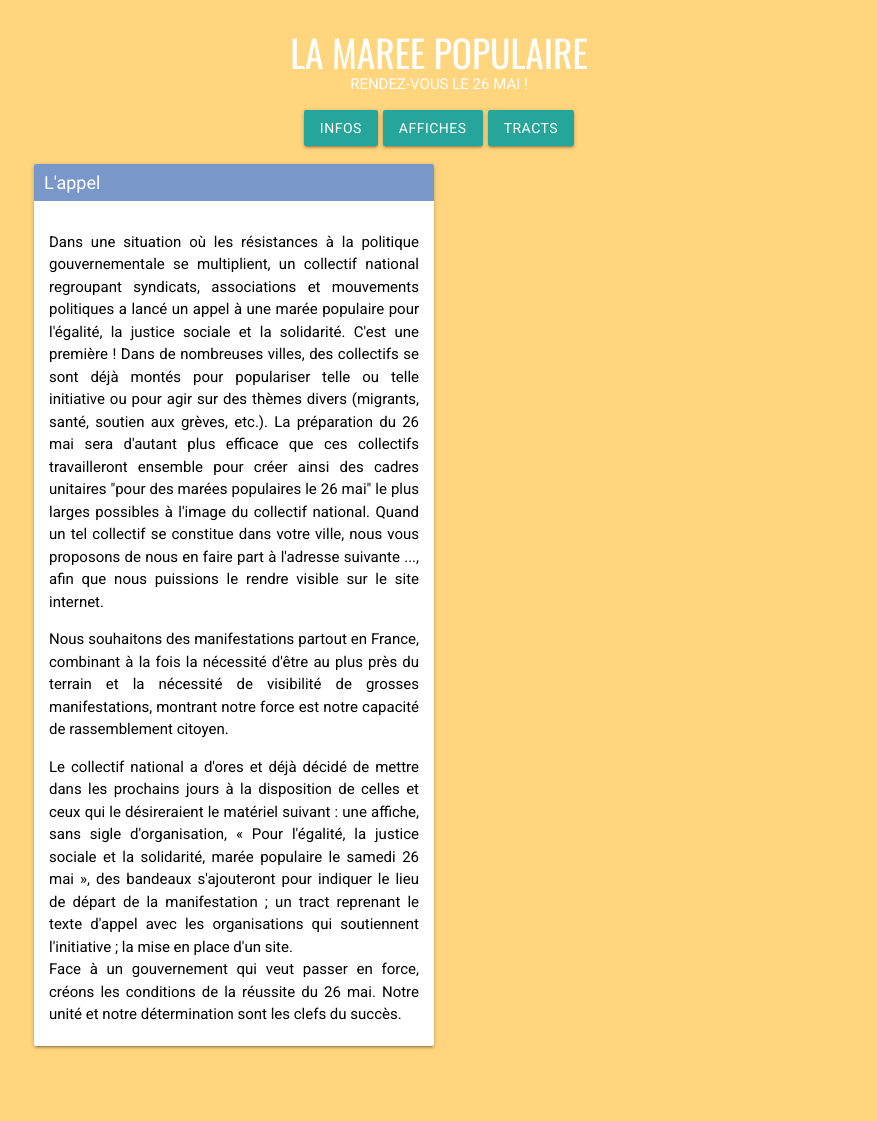
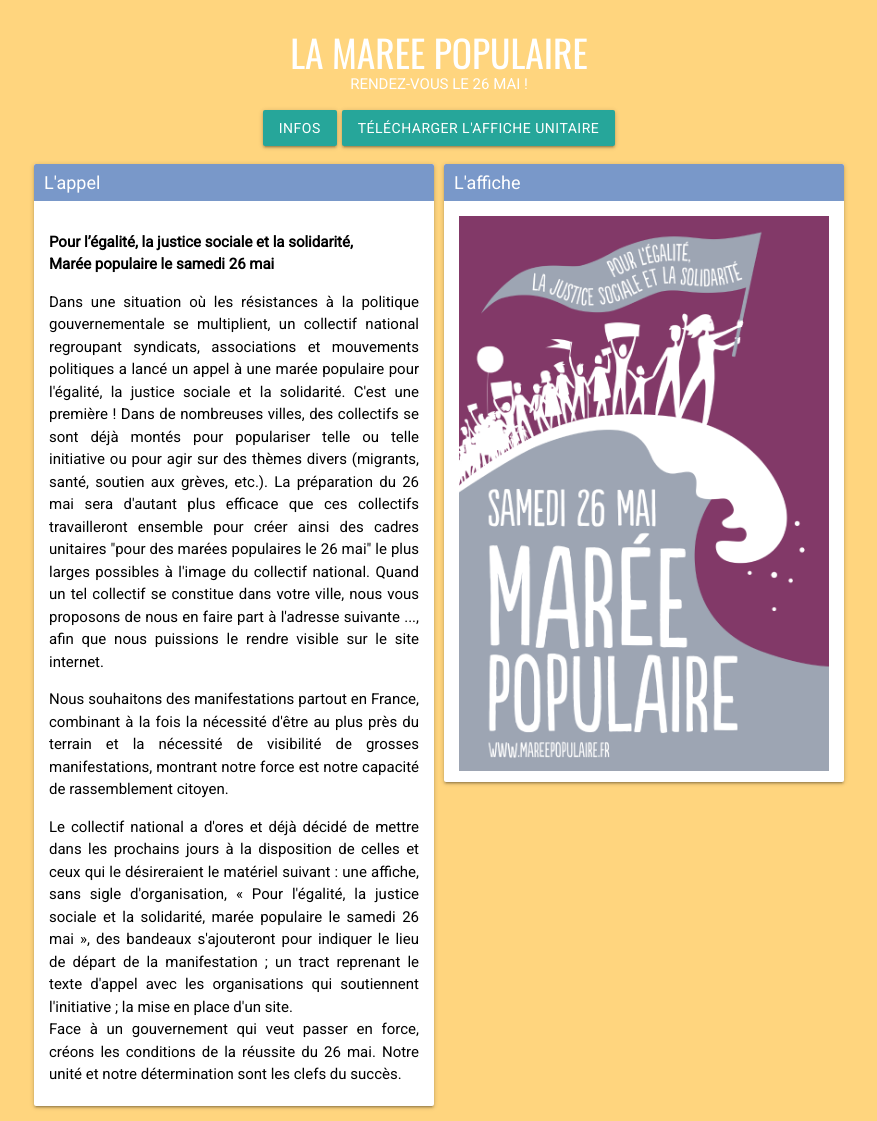
Before and after one commit to tonygoussot/mareepopulaire, a Jekyll site: the page built from index.html, in a window 1280 px wide. Shown: the whole page, without its empty margins (201-1078 px from the left). Built offline with Jekyll 4.4.1, drawn with Linux system fonts in a browser that asks for light colours; nearby versions of some CDN libraries; comment, search, counter and statistics services are not loaded; before the commit the page ends 1061 px from its top, so only the background shows below that.

Commit message:
add affiche

```diff
--- a/_layouts/layout.html
+++ b/_layouts/layout.html
@@ -50,8 +50,7 @@
 
     <div class="Menu">
       <a class="Menu__link waves-effect waves-light btn" href="/">Infos</a>
-      <a class="Menu__link waves-effect waves-light btn" href="/media">Affiches</a>
-      <a class="Menu__link waves-effect waves-light btn" href="/tracts">Tracts</a>
+      <a class="Menu__link waves-effect waves-light btn" href="/public/files/affiche_unitaire.pdf">Télécharger l'affiche unitaire</a>
     </div>
       {{ content }}
   </div>
--- a/index.html
+++ b/index.html
@@ -9,6 +9,11 @@ title: Accueil
         L'appel
       </div>
       <div class="Article__content">
+        <p><b>
+          Pour l’égalité, la justice sociale et la solidarité,<br />
+          Marée populaire le samedi 26 mai
+        </b>
+        </p>
         <p>
           Dans une situation où les résistances à la politique gouvernementale se multiplient, un collectif national regroupant syndicats, associations et mouvements politiques a lancé un appel à une marée populaire pour l'égalité, la justice sociale et la solidarité. C'est une première ! Dans de nombreuses villes, des collectifs se sont déjà montés pour populariser telle ou telle initiative ou pour agir sur des thèmes divers (migrants, santé, soutien aux grèves, etc.). La préparation du 26 mai sera d'autant plus efficace que ces collectifs travailleront ensemble pour créer ainsi des cadres unitaires "pour des marées populaires le 26 mai" le plus larges possibles à l'image du collectif national. Quand un tel collectif se constitue dans votre ville, nous vous proposons de nous en faire part à l'adresse suivante ..., afin que nous puissions le rendre visible sur le site internet.
         </p>
@@ -24,6 +29,12 @@ title: Accueil
   </div>
   <div class="intro-col">
     <div class="Article card">
+      <div class="Article__title">
+        L'affiche
+      </div>
+      <div class="Article__content">
+        <img src="/public/img/affiche_unitaire_lq.png" alt="Affiche unitaire" />
+      </div>
     </div>
   </div>
 </div>
--- a/public/css/style.scss
+++ b/public/css/style.scss
@@ -28,6 +28,11 @@ body {
   flex-grow: 1;
   margin: 0;
   width: 100%;
+}
+
+img {
+  width: 100%;
+  height: auto;
 }
 
 /**
```
Also changed, not shown: public/img/affiche_unitaire.png (added), public/img/affiche_unitaire_lq.png (added), 1 other file.
